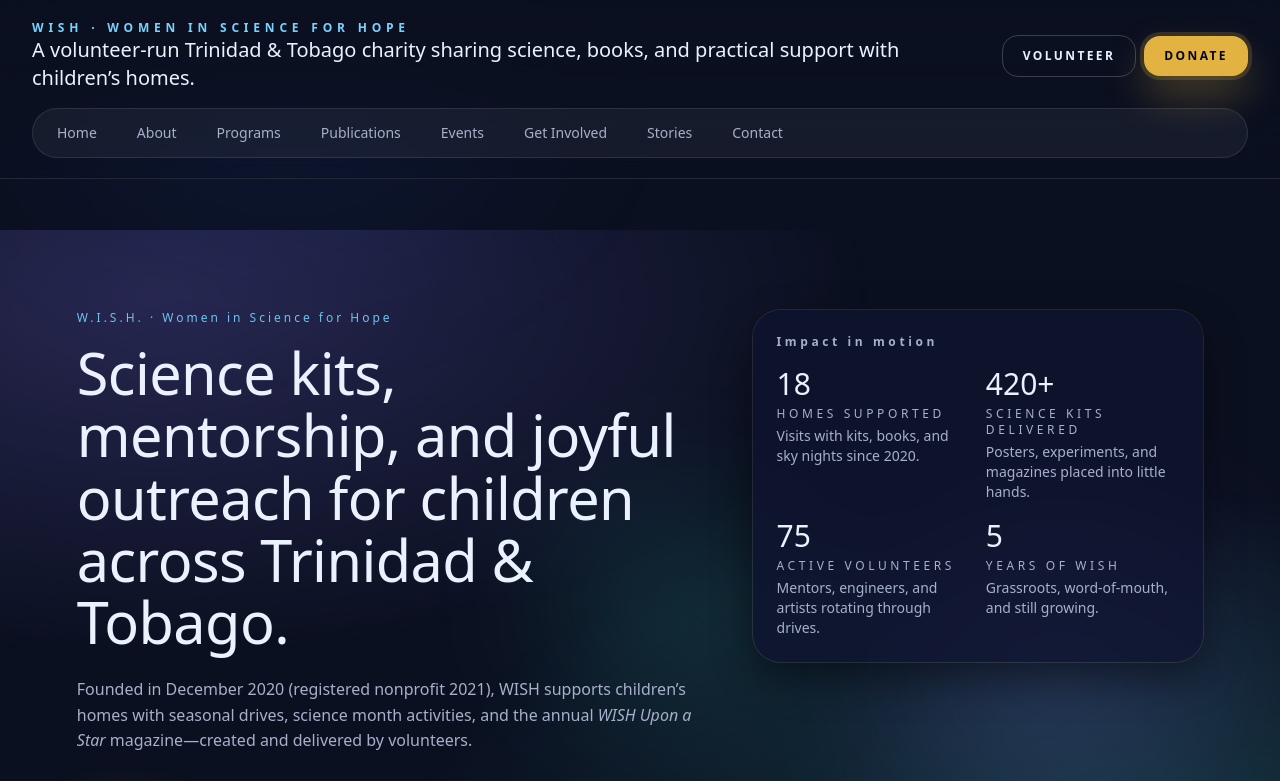
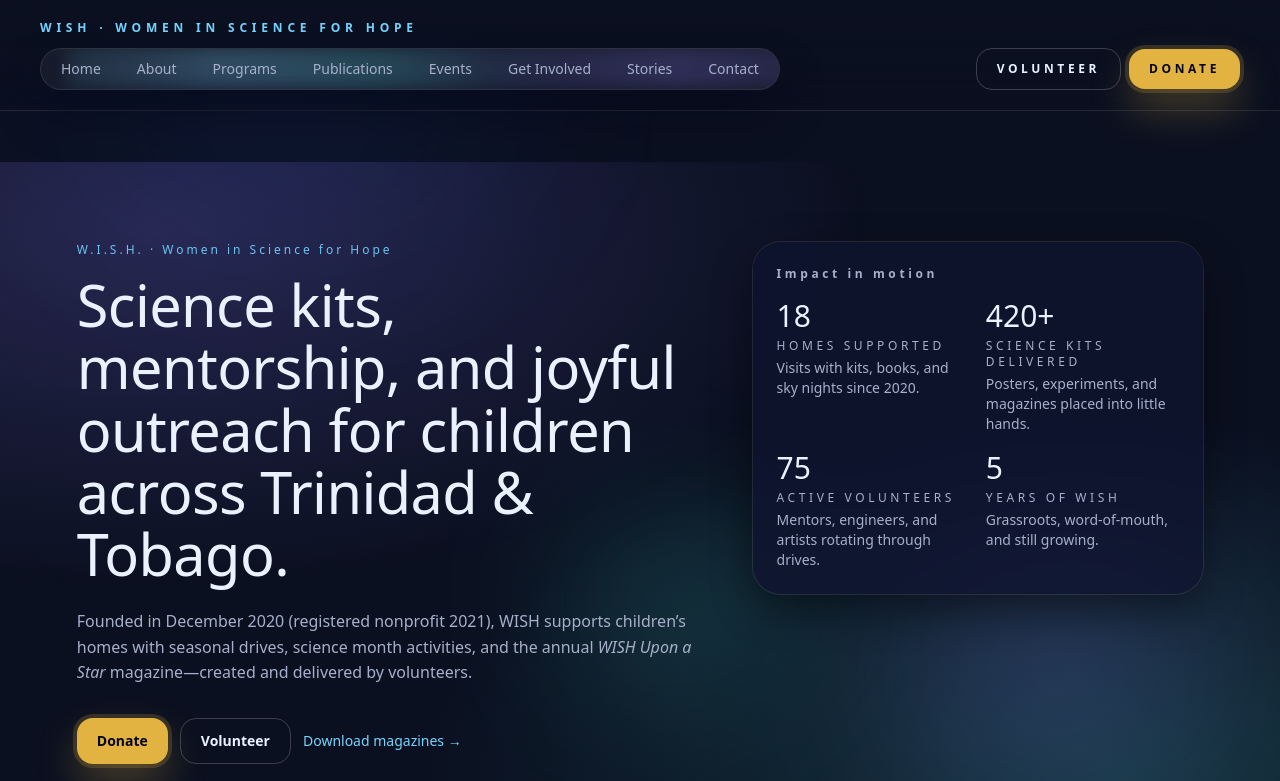
Before and after one commit to M3RCU3Y/wish-web, a Next.js app: page / in a window 1280 px wide. Shown: the top 781 px of the page. Built offline with nearby package versions, Linux system fonts and the light colour scheme.

Commit message:
header-fix

```diff
--- a/src/app/globals.css
+++ b/src/app/globals.css
@@ -112,6 +112,53 @@ body {
   background-color: rgba(255, 255, 255, 0.08);
 }
 
+.constellation-ambient {
+  position: absolute;
+  inset: 0;
+  pointer-events: none;
+  background-image: radial-gradient(
+      circle at 20% 30%,
+      rgba(125, 211, 252, 0.45),
+      transparent 45%
+    ),
+    radial-gradient(
+      circle at 80% 70%,
+      rgba(138, 123, 253, 0.4),
+      transparent 50%
+    ),
+    radial-gradient(
+      circle at 40% 80%,
+      rgba(56, 192, 181, 0.35),
+      transparent 40%
+    );
+  opacity: 0.55;
+  filter: blur(8px);
+  animation: constellation-drift 22s ease-in-out infinite;
+}
+
+.constellation-spark {
+  position: absolute;
+  inset: -40%;
+  border-radius: 999px;
+  pointer-events: none;
+  background: radial-gradient(
+    circle at 30% 30%,
+    rgba(125, 211, 252, 0.55),
+    transparent 55%
+  );
+  mix-blend-mode: screen;
+  opacity: 0.4;
+  filter: blur(2px);
+  animation: constellation-drift 16s ease-in-out infinite;
+}
+
+.hide-scrollbar {
+  scrollbar-width: none;
+}
+.hide-scrollbar::-webkit-scrollbar {
+  display: none;
+}
+
 :focus-visible {
   outline: 2px solid color(display-p3 1 0.8 0 / 0.9);
   outline-color: var(--brand-cta);
@@ -172,6 +219,18 @@ body {
 .band--aurora > * {
   position: relative;
   z-index: 1;
+}
+
+@keyframes constellation-drift {
+  0% {
+    transform: translate3d(0, 0, 0) scale(1);
+  }
+  50% {
+    transform: translate3d(8%, -8%, 0) scale(1.05);
+  }
+  100% {
+    transform: translate3d(-6%, 10%, 0) scale(0.97);
+  }
 }
 
 /* 12-col grid helper */
--- a/src/components/site-header.tsx
+++ b/src/components/site-header.tsx
@@ -5,41 +5,46 @@ import { org, highlightCTA } from "@/data/site";
 
 export function SiteHeader() {
   return (
-    <header className="sticky top-0 z-30 border-b border-white/10 bg-gradient-to-b from-canvas/95 via-canvas/80 to-transparent backdrop-blur-xl">
-      <div className="w-full px-8 py-5">
-        <div className="flex flex-wrap items-center gap-4">
-          <Link href="/" className="flex min-w-[220px] flex-1 flex-col">
-            <span className="text-xs font-semibold tracking-[0.4em] text-sky-300">
+    <header className="sticky top-0 z-30 border-b border-white/10 bg-gradient-to-b from-canvas/95 via-canvas/80 to-transparent backdrop-blur-2xl">
+      <div className="w-full px-6 py-5 sm:px-8 lg:px-10">
+        <div className="flex flex-col gap-3">
+          <Link href="/" className="text-xs font-semibold tracking-[0.4em] text-sky-300">
             {org.short} · WOMEN IN SCIENCE FOR HOPE
-            </span>
-            <span className="font-serif text-xl text-text-hi">{org.tagline}</span>
           </Link>
-          <div className="ml-auto flex flex-wrap items-center gap-2">
+          <div className="flex w-full flex-wrap items-center gap-3">
+            <nav
+              aria-label="Primary navigation"
+              className="hide-scrollbar relative mr-auto inline-flex min-w-0 flex-nowrap gap-1 overflow-x-auto rounded-full border border-white/10 bg-white/5 p-1 text-sm text-text-lo shadow-[0_25px_45px_rgba(2,6,23,0.45)]"
+            >
+              <span aria-hidden className="constellation-ambient" />
+              <div className="relative flex flex-wrap gap-1">
+                {navigationLinks.map((link) => (
+                  <Link
+                    key={link.href}
+                    href={link.href}
+                    className="rounded-full px-4 py-1.5 font-medium text-text-lo transition-colors duration-200 hover:bg-white/15 hover:text-text-hi focus-visible:bg-white/20 focus-visible:text-text-hi"
+                  >
+                    {link.label}
+                  </Link>
+                ))}
+              </div>
+            </nav>
+            <div className="ml-auto flex flex-shrink-0 items-center gap-2">
               <Ghost
                 href={highlightCTA.volunteer.href}
-              className="px-4 py-2 text-xs uppercase tracking-[0.2em]"
+                className="px-5 py-2 text-xs font-semibold uppercase tracking-[0.3em]"
               >
                 {highlightCTA.volunteer.label}
               </Ghost>
               <CTA
                 href={highlightCTA.donate.href}
-              className="px-5 py-2 text-xs uppercase tracking-[0.2em]"
+                className="px-5 py-2 text-xs font-semibold uppercase tracking-[0.3em]"
               >
                 {highlightCTA.donate.label}
               </CTA>
             </div>
           </div>
-        <nav className="mt-4 flex gap-2 overflow-x-auto rounded-full border border-white/10 bg-white/5 p-2 text-sm text-text-lo">
-          {navigationLinks.map((link) => (
-            <Link
-              key={link.href}
-              href={link.href}
-              className="rounded-full px-4 py-1.5 font-medium text-text-lo transition hover:bg-white/10 hover:text-text-hi"
-            >
-              {link.label}
-            </Link>
-          ))}
-        </nav>
+        </div>
       </div>
     </header>
   );
```
Lines whose indentation alone changed are shown as unchanged.
